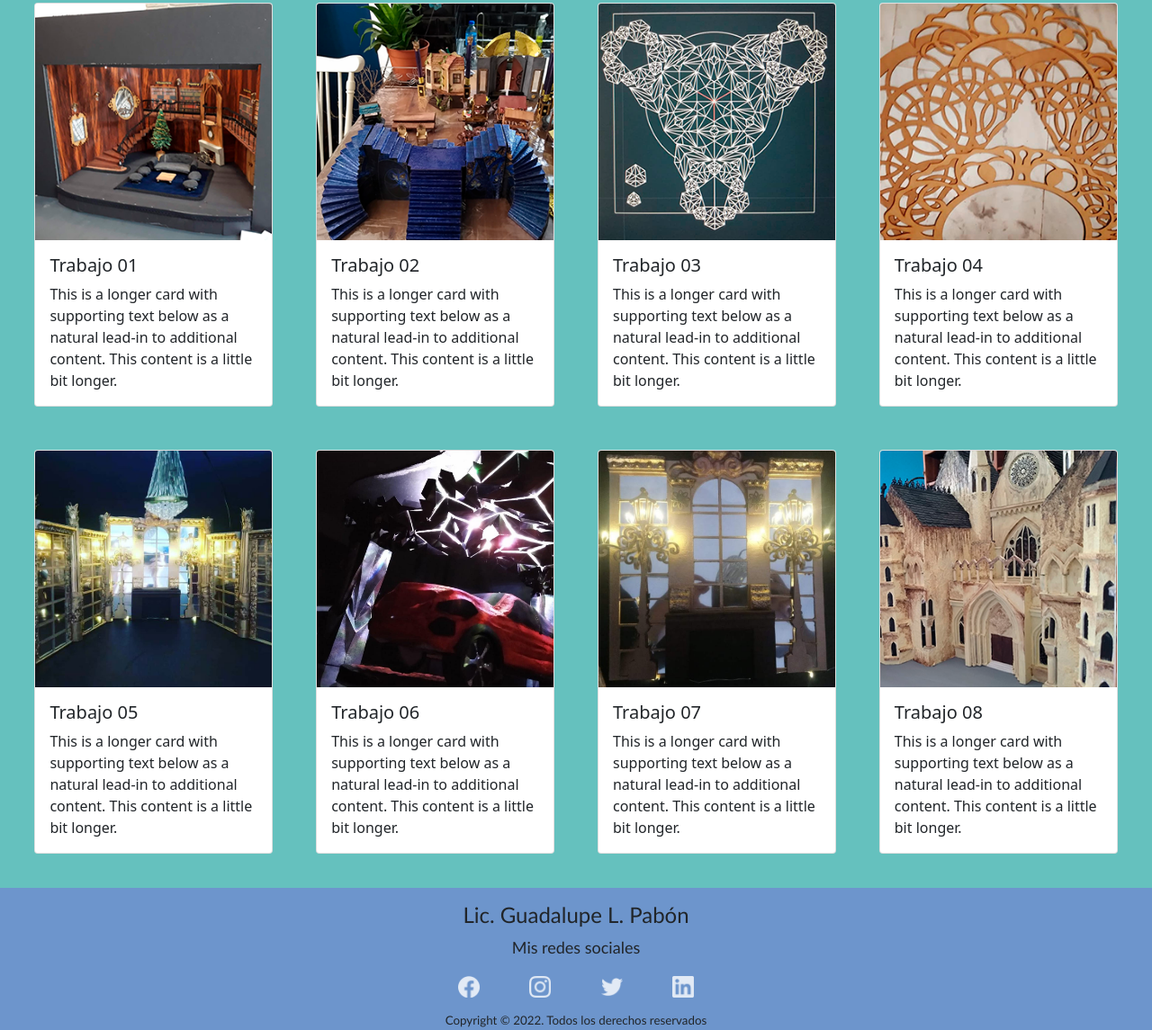
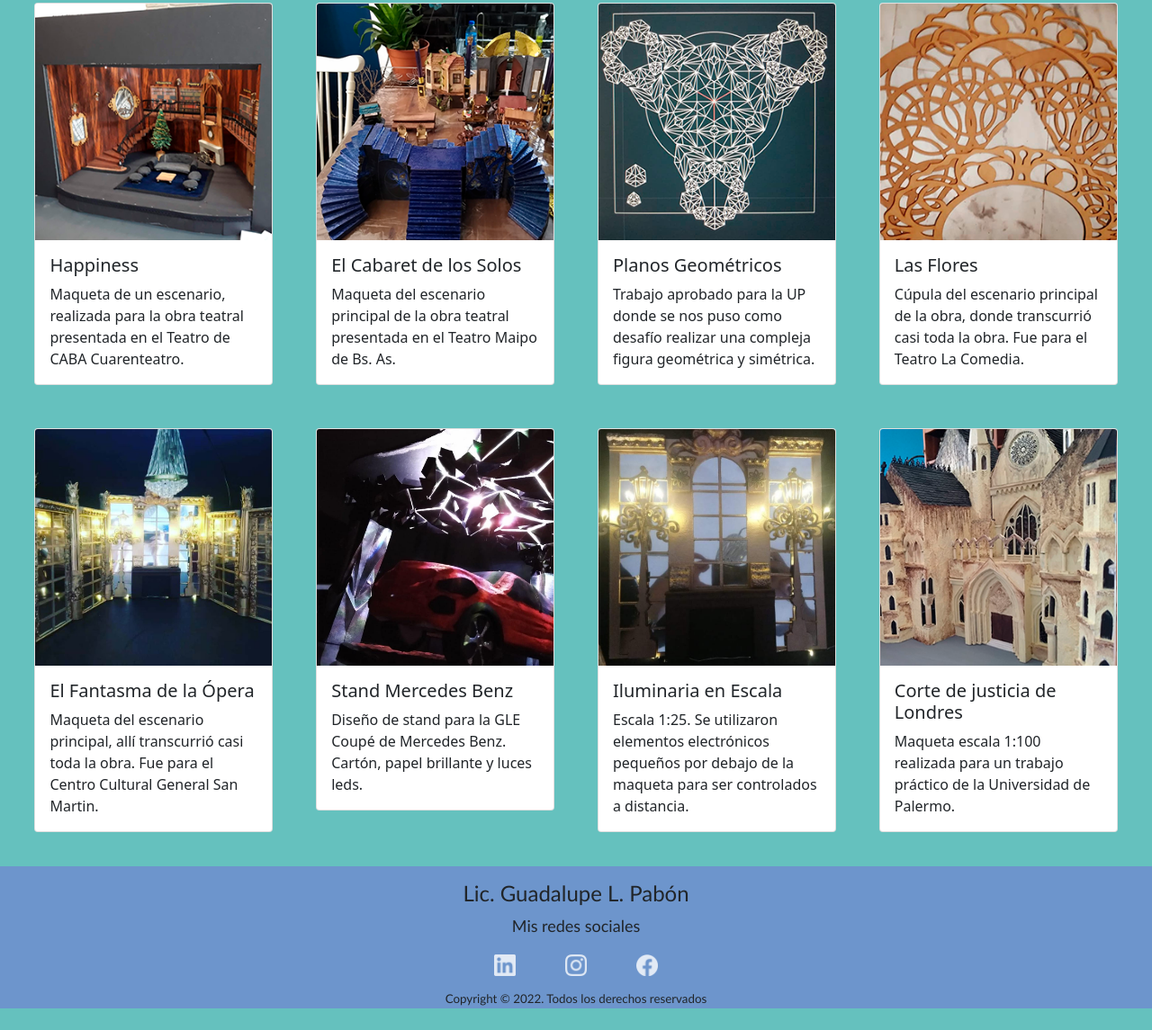
Before and after one commit to cmschuft/GP-Escenografias, a website: page pages/portfolio.html in a window 1280 px wide. Shown: the part 171-1316 px from the top of the page at 90% size. After the commit the page ends 1292 px from the top, so only its background shows below. Drawn offline with nearby package versions, Linux system fonts and the light colour scheme.

Commit message:
3ra Entrega proyecto Final

```diff
--- a/pages/portfolio.html
+++ b/pages/portfolio.html
@@ -45,8 +45,8 @@
               <div class="card">
                 <img src="../images/portfolio01.png" class="card-img-top mask tempting-azure-gradient" alt="Imagen de Trabajo Realizado">
                 <div class="card-body">
-                  <h5 class="card-title">Trabajo 01</h5>
-                  <p class="card-text">This is a longer card with supporting text below as a natural lead-in to additional content. This content is a little bit longer.</p>
+                  <h5 class="card-title">Happiness</h5>
+                  <p class="card-text">Maqueta de un escenario, realizada para la obra teatral presentada en el Teatro de CABA Cuarenteatro.</p>
                 </div>
               </div>
             </div>
@@ -54,8 +54,8 @@
               <div class="card">
                 <img src="../images/portfolio02.png" class="card-img-top" alt="Imagen de Trabajo Realizado">
                 <div class="card-body">
-                  <h5 class="card-title">Trabajo 02</h5>
-                  <p class="card-text">This is a longer card with supporting text below as a natural lead-in to additional content. This content is a little bit longer.</p>
+                  <h5 class="card-title">El Cabaret de los Solos</h5>
+                  <p class="card-text">Maqueta del escenario principal de la obra teatral presentada en el Teatro Maipo de Bs. As.</p>
                 </div>
               </div>
             </div>
@@ -63,8 +63,8 @@
               <div class="card">
                 <img src="../images/portfolio03.png" class="card-img-top" alt="Imagen de Trabajo Realizado">
                 <div class="card-body">
-                  <h5 class="card-title">Trabajo 03</h5>
-                  <p class="card-text">This is a longer card with supporting text below as a natural lead-in to additional content. This content is a little bit longer.</p>
+                  <h5 class="card-title">Planos Geométricos</h5>
+                  <p class="card-text">Trabajo aprobado para la UP donde se nos puso como desafío realizar una compleja figura geométrica y simétrica.</p>
                 </div>
               </div>
             </div>
@@ -72,8 +72,8 @@
               <div class="card">
                 <img src="../images/portfolio04.png" class="card-img-top" alt="Imagen de Trabajo Realizado">
                 <div class="card-body">
-                  <h5 class="card-title">Trabajo 04</h5>
-                  <p class="card-text">This is a longer card with supporting text below as a natural lead-in to additional content. This content is a little bit longer.</p>
+                  <h5 class="card-title">Las Flores</h5>
+                  <p class="card-text">Cúpula del escenario principal de la obra, donde transcurrió casi toda la obra. Fue para el Teatro La Comedia.</p>
                 </div>
               </div>
             </div>
@@ -81,8 +81,8 @@
               <div class="card">
                 <img src="../images/portfolio05.png" class="card-img-top" alt="Imagen de Trabajo Realizado">
                 <div class="card-body">
-                  <h5 class="card-title">Trabajo 05</h5>
-                  <p class="card-text">This is a longer card with supporting text below as a natural lead-in to additional content. This content is a little bit longer.</p>
+                  <h5 class="card-title">El Fantasma de la Ópera</h5>
+                  <p class="card-text">Maqueta del escenario principal, allí transcurrió casi toda la obra. Fue para el Centro Cultural General San Martin.</p>
                 </div>
               </div>
             </div>
@@ -90,8 +90,8 @@
                 <div class="card">
                 <img src="../images/portfolio06.png" class="card-img-top" alt="Imagen de Trabajo Realizado">
                 <div class="card-body">
-                  <h5 class="card-title">Trabajo 06</h5>
-                  <p class="card-text">This is a longer card with supporting text below as a natural lead-in to additional content. This content is a little bit longer.</p>
+                  <h5 class="card-title">Stand Mercedes Benz</h5>
+                  <p class="card-text">Diseño de stand para la GLE Coupé de Mercedes Benz. Cartón, papel brillante y luces leds.</p>
                 </div>
               </div>
             </div>
@@ -99,8 +99,8 @@
               <div class="card">
                 <img src="../images/portfolio07.png" class="card-img-top" alt="Imagen de Trabajo Realizado">
                 <div class="card-body">
-                  <h5 class="card-title">Trabajo 07</h5>
-                  <p class="card-text">This is a longer card with supporting text below as a natural lead-in to additional content. This content is a little bit longer.</p>
+                  <h5 class="card-title">Iluminaria en Escala</h5>
+                  <p class="card-text">Escala 1:25. Se utilizaron elementos electrónicos pequeños por debajo de la maqueta para ser controlados a distancia.</p>
                 </div>
               </div>
             </div>
@@ -108,8 +108,8 @@
               <div class="card">
                 <img src="../images/portfolio08.png" class="card-img-top" alt="Imagen de Trabajo Realizado">
                 <div class="card-body">
-                  <h5 class="card-title">Trabajo 08</h5>
-                  <p class="card-text">This is a longer card with supporting text below as a natural lead-in to additional content. This content is a little bit longer.</p>
+                  <h5 class="card-title">Corte de justicia de Londres</h5>
+                  <p class="card-text">Maqueta escala 1:100 realizada para un trabajo práctico de la Universidad de Palermo.</p>
                 </div>
               </div>
             </div>
@@ -119,10 +119,9 @@
       <h5 class="barraFooter__titulo">Lic. Guadalupe L. Pabón</h5>
       <p class="barraFooter__subtitulo">Mis redes sociales</p>
       <div class="barraFooter__links">
-        <a href="https://facebook.com" target="_blank"><img src="../images/iconface.png" alt="Facebook Icon"></a>
-        <a href="https://instagram.com" target="_blank"><img src="../images/iconig.png" alt="Instagram Icon"></a>
-        <a href="https://twitter.com" target="_blank"><img src="../images/icontwitter.png" alt="Twitter Icon"></a>
-        <a href="https://linkedin.com" target="_blank"><img src="../images/iconlinkedin.png" alt="Linkedin Icon"></a>
+        <a href="https://www.linkedin.com/in/guadalupe-luciana-pab%C3%B3n-177178232" target="_blank"><img src="../images/iconlinkedin.png" alt="Linkedin Icon"></a>
+        <a href="https://www.instagram.com/diablaycandilejas/" target="_blank"><img src="../images/iconig.png" alt="Instagram Icon"></a>
+        <a href="https://www.facebook.com/guadalupe.pabon.908" target="_blank"><img src="../images/iconface.png" alt="Facebook Icon"></a>
       </div>
       <p class="barraFooter__copyright">Copyright © 2022. Todos los derechos reservados</p>
     </footer>
```
Also changed, not shown: index.html (+3 -10 lines), pages/contacto.html (+6 -7 lines), pages/servicios.html (+8 -9 lines), pages/sobremi.html (+8 -8 lines), images/imagentest01.jpg, images/imagentest02.jpg, images/imagentest03.jpg, images/imagentest04.jpg, images/imagentest05.jpg.
